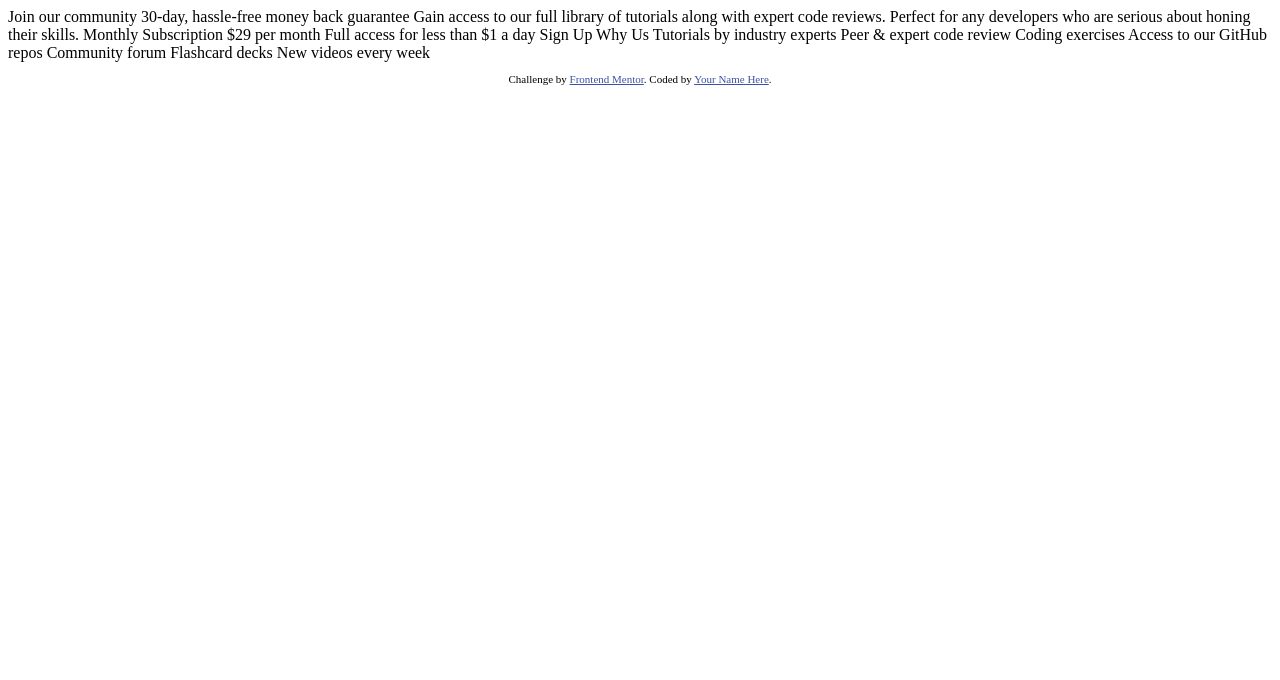
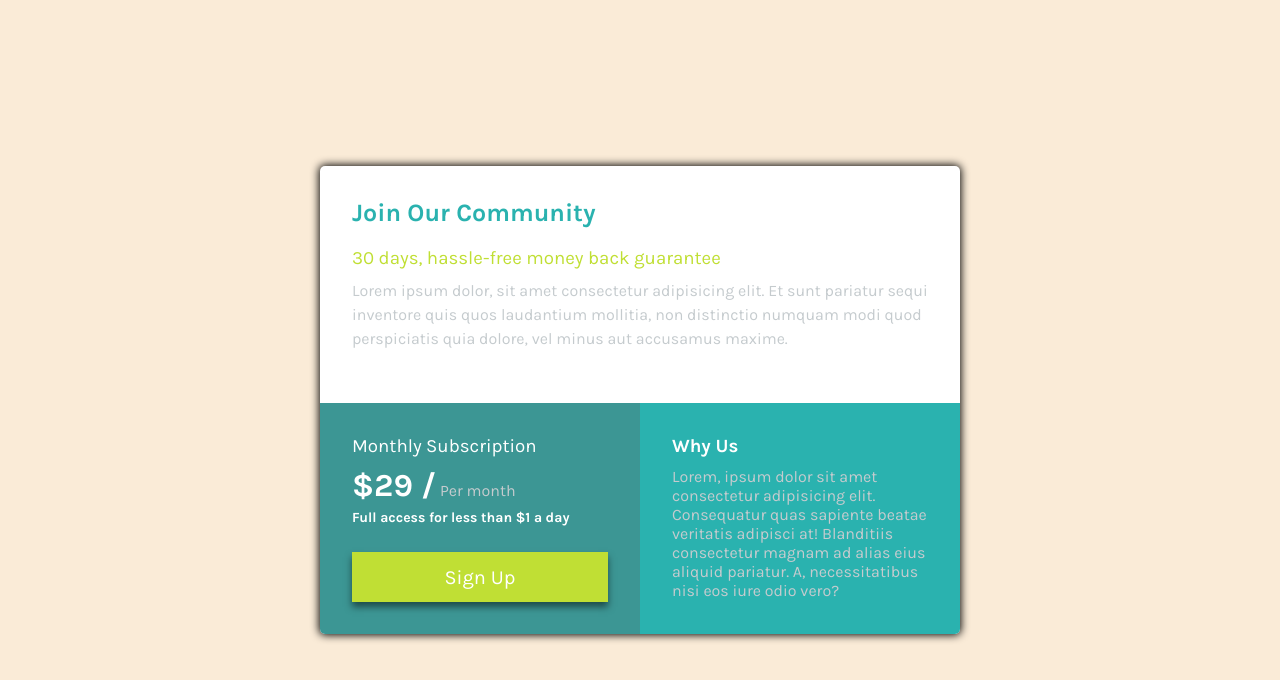
Before and after one commit to itssabhishek/Single-Price-Grid-Component, a plain HTML site: page single-price-grid-component-master/index.html in a window 1280 px wide. Drawn offline with Linux system fonts and the light colour scheme.

Commit message:
Desktop-View Completed

```diff
--- a/single-price-grid-component-master/index.html
+++ b/single-price-grid-component-master/index.html
@@ -1,50 +1,52 @@
 <!DOCTYPE html>
 <html lang="en">
+
 <head>
   <meta charset="UTF-8">
-  <meta name="viewport" content="width=device-width, initial-scale=1.0"> <!-- displays site properly based on user's device -->
+  <meta name="viewport" content="width=device-width, initial-scale=1.0">
+  <!-- displays site properly based on user's device -->
+  <link rel="preconnect" href="https://fonts.googleapis.com">
+  <link rel="preconnect" href="https://fonts.gstatic.com" crossorigin>
+  <link href="https://fonts.googleapis.com/css2?family=Karla:wght@400;700&display=swap" rel="stylesheet">
+  <link rel="icon" type="image/png" sizes="32x32" href="./images/favicon-32x32.png">
+  <link rel="stylesheet" href="style.css">
 
-  <link rel="icon" type="image/png" sizes="32x32" href="./images/favicon-32x32.png">
+  <title>Single Price Grid Component</title>
 
-  <title>Frontend Mentor | Single Price Grid Component</title>
 
-  <!-- Feel free to remove these styles or customise in your own stylesheet 👍 -->
-  <style>
-    .attribution { font-size: 11px; text-align: center; }
-    .attribution a { color: hsl(228, 45%, 44%); }
-  </style>
 </head>
+
 <body>
-  Join our community
+  <div class="container">
+    <div class="upper">
+      <h1>Join Our Community</h1>
+      <div class="upper_text">
+        <h3>30 days, hassle-free money back guarantee</h3>
+        <p>Lorem ipsum dolor, sit amet consectetur adipisicing elit.
+          Et sunt pariatur sequi inventore quis quos laudantium mollitia, non distinctio numquam modi quod perspiciatis
+          quia dolore,
+          vel minus aut accusamus maxime.
+        </p>
+      </div>
+    </div>
+    <div class="lower">
+      <div class="lower_left">
+        <h3>Monthly Subscription</h3>
+        <h1>$29 &#47;</h1>
+        <p> Per month</p>
+        <h6>Full access for less than $1 a day</h6>
 
-  30-day, hassle-free money back guarantee
+        <button>Sign Up</button>
+      </div>
+      <div class="lower_right">
+        <h3>Why Us</h3>
+        <p>Lorem, ipsum dolor sit amet consectetur adipisicing elit. Consequatur quas sapiente beatae veritatis adipisci
+          at! Blanditiis consectetur magnam ad alias eius aliquid pariatur. A, necessitatibus nisi eos iure odio vero?
+        </p>
+      </div>
 
-  Gain access to our full library of tutorials along with expert code reviews.
-  Perfect for any developers who are serious about honing their skills.
+    </div>
+  </div>
+</body>
 
-  Monthly Subscription
-
-  &dollar;29 per month
-
-  Full access for less than &dollar;1 a day
-
-  Sign Up
-
-  Why Us
-
-  Tutorials by industry experts
-  Peer &amp; expert code review
-  Coding exercises
-  Access to our GitHub repos
-  Community forum
-  Flashcard decks
-  New videos every week
-
-  <footer>
-    <p class="attribution">
-      Challenge by <a href="https://www.frontendmentor.io?ref=challenge" target="_blank">Frontend Mentor</a>.
-      Coded by <a href="#">Your Name Here</a>.
-    </p>
-  </footer>
-</body>
 </html>
--- /dev/null
+++ b/single-price-grid-component-master/style.css
@@ -0,0 +1,117 @@
+* {
+    margin: 0;
+    padding: 0;
+    box-sizing: border-box;
+}
+
+body {
+    display: flex;
+    justify-content: center;
+    align-items: center;
+    height: 100vh;
+    background-color: antiquewhite;
+    font-family: 'Karla';
+}
+
+.container {
+    background-color: rgb(255, 255, 255);
+    border-radius: 5px;
+    height: auto;
+    width: 50%;
+    box-shadow: 0px 0px 8px 1px rgba(0, 0, 0, 1);
+    -webkit-box-shadow: 0px 0px 8px 1px rgba(0, 0, 0, 1);
+    -moz-box-shadow: 0px 0px 8px 1px rgba(0, 0, 0, 1);
+    overflow: hidden;
+}
+
+.upper {
+    padding: 2rem;
+}
+
+.upper>h1 {
+    color: hsl(179, 62%, 43%);
+    font-size: 25px;
+    font-weight: 700;
+}
+
+.upper_text {
+    margin-top: 20px;
+}
+
+.upper_text>h3 {
+    color: hsl(71, 73%, 54%);
+    font-weight: 300;
+    margin-bottom: 10px;
+}
+
+.upper_text>p {
+    color: hsl(200, 9%, 79%);
+    line-height: 1.5;
+}
+
+.lower {
+    display: flex;
+
+    margin-top: 20px;
+
+}
+
+.lower_left {
+    flex: 1;
+    padding: 2rem;
+    background-color: hsl(179, 43%, 41%);
+}
+
+.lower_left>h3 {
+    color: white;
+    margin-bottom: 10px;
+    font-weight: 400;
+}
+
+.lower_left>h1 {
+    color: white;
+    display: inline;
+}
+
+.lower_left>p {
+    display: inline;
+    color: hsl(200, 9%, 79%);
+
+}
+
+.lower_left>h6 {
+    color: white;
+    font-size: 14px;
+    line-height: 2;
+
+}
+
+.lower_left>button {
+    margin-top: 20px;
+    width: 100%;
+    height: 50px;
+    background-color: hsl(71, 73%, 54%);
+    color: white;
+    font-size: 20px;
+    font-family: 'Karla';
+    font-weight: 400;
+    border: 5px;
+    box-shadow: 0px 5px 7px 0px rgba(0, 0, 0,0.50);
+    -webkit-box-shadow: 0px 5px 7px 0px rgba(0, 0, 0,0.50);
+    -moz-box-shadow: 0px 5px 7px 0px rgba(0, 0, 0,0.50);
+}
+
+.lower_right {
+    flex: 1;
+    padding: 2rem;
+    background-color: hsl(179, 62%, 43%);
+}
+
+.lower_right>h3 {
+    color: white;
+}
+
+.lower_right>p {
+    color: hsl(200, 9%, 79%);
+    margin-top: 10px;
+}
```
